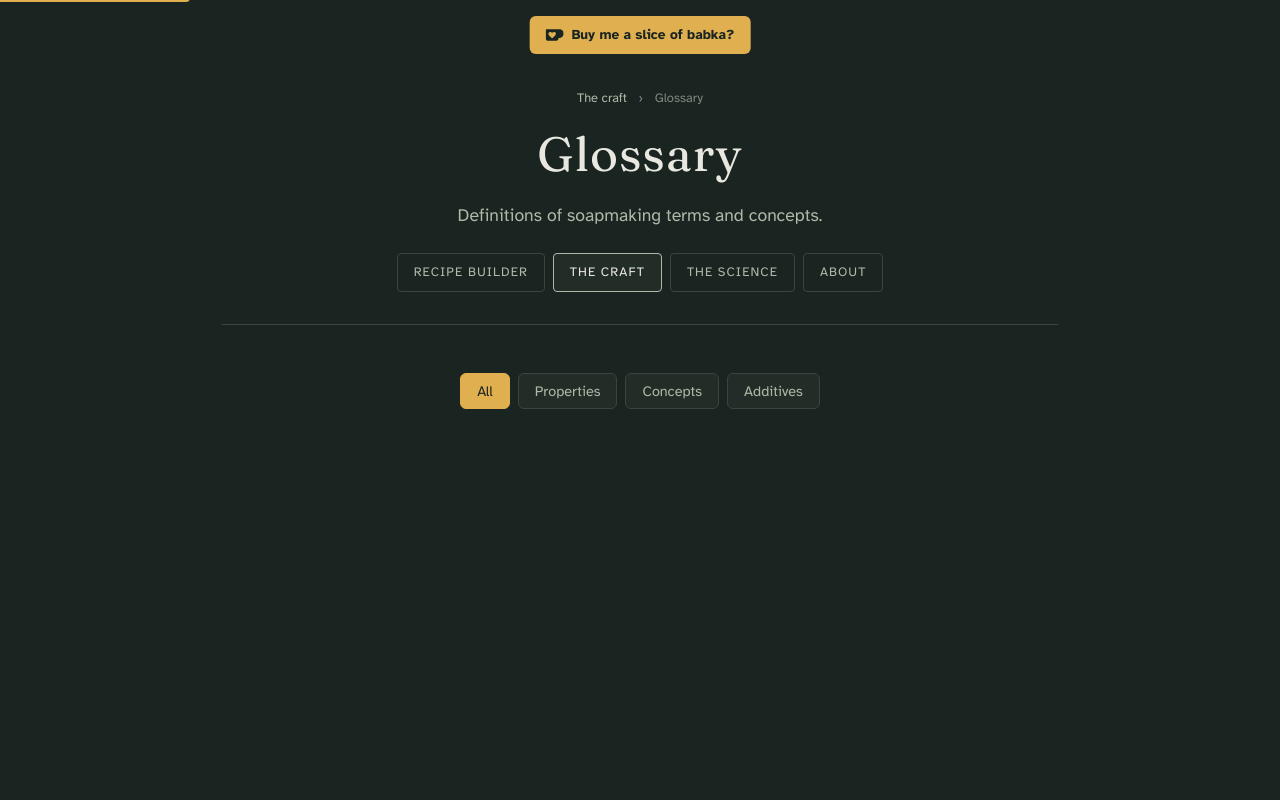
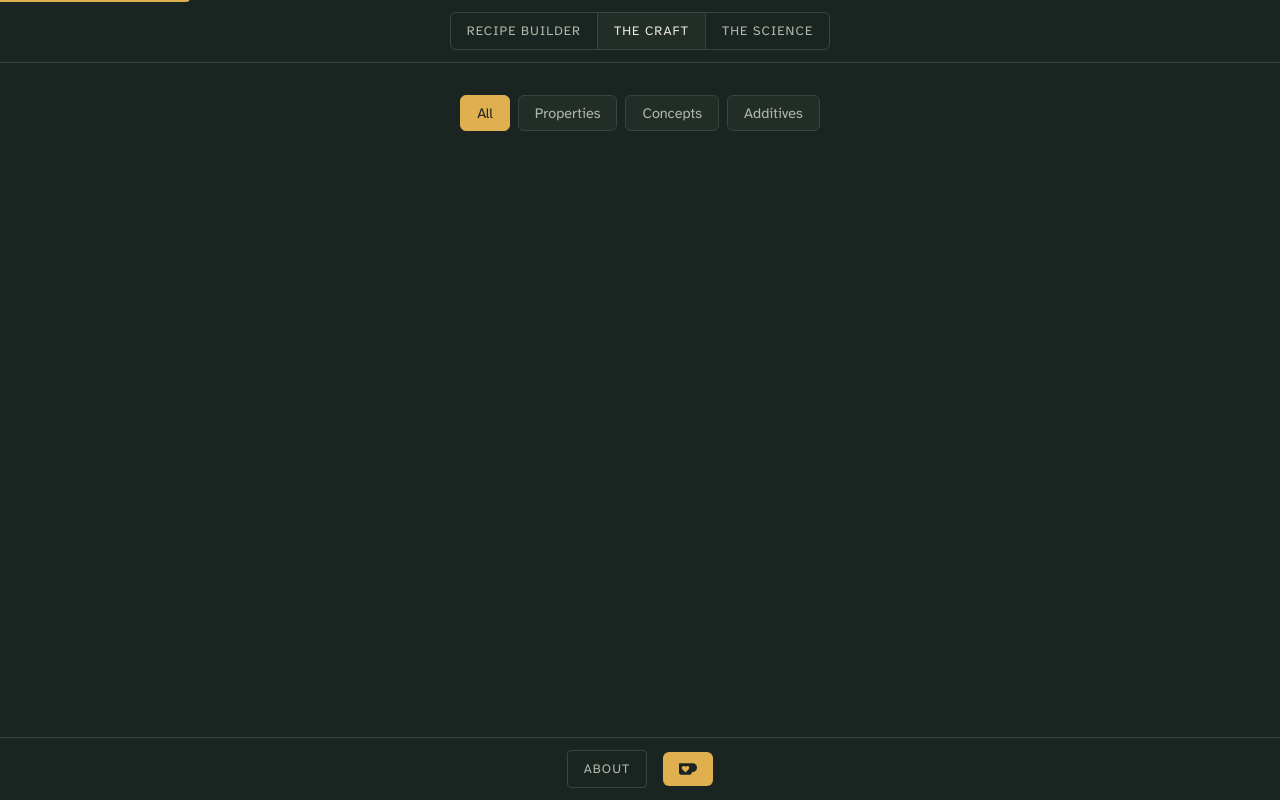
Before and after one commit to vanastassiou/soapmaker, a website with bundled scripts: page pages/soapmaking/glossary.html in a window 1280 px wide. Built offline with nearby package versions, Linux system fonts and the light colour scheme.

Commit message:
Refactor layout with fixed header nav and footer
Move navigation to a minimal fixed header with grouped link style.
Relocate About link and Ko-fi button to a fixed footer. Remove
page titles, intros, and breadcrumbs from subpages to simplify
the page structure.

```diff
--- a/pages/soapmaking/glossary.html
+++ b/pages/soapmaking/glossary.html
@@ -9,28 +9,14 @@
 </head>
 <body>
     <a href="#main-content" class="skip-link">Skip to main content</a>
+    <header>
+        <nav class="header-nav">
+            <a href="../../index.html" class="header-link">Recipe builder</a>
+            <a href="../soapmaking/" class="header-link" aria-current="page">The craft</a>
+            <a href="../how-it-works/" class="header-link">The science</a>
+        </nav>
+    </header>
     <div class="container page-container">
-        <header class="page-header">
-            <nav class="breadcrumb" aria-label="Breadcrumb">
-                <a href="./">The craft</a>
-                <span class="breadcrumb-separator" aria-hidden="true">›</span>
-                <span class="breadcrumb-current">Glossary</span>
-            </nav>
-            <h1>Glossary</h1>
-            <p class="page-intro">Definitions of soapmaking terms and concepts.</p>
-            <nav class="header-nav">
-                <a href="../../index.html" class="header-link">Recipe builder</a>
-                <a href="../soapmaking/" class="header-link" aria-current="page">The craft</a>
-                <a href="../how-it-works/" class="header-link">The science</a>
-                <a href="../about.html" class="header-link">About</a>
-                <a href="https://ko-fi.com/arkavia" target="_blank" rel="noopener" class="kofi-button" title="Ko-fi: Buy me a slice of babka?">
-                    <svg class="kofi-icon" width="18" height="18" viewBox="0 0 24 24" fill="currentColor" aria-hidden="true">
-                        <path d="M23.881 8.948c-.773-4.085-4.859-4.593-4.859-4.593H.723c-.604 0-.679.798-.679.798s-.082 7.324-.022 11.822c.164 2.424 2.586 2.672 2.586 2.672s8.267-.023 11.966-.049c2.438-.426 2.683-2.566 2.658-3.734 4.352.24 7.422-2.831 6.649-6.916zm-11.062 3.511c-1.246 1.453-4.011 3.976-4.011 3.976s-.121.119-.31.023c-.076-.057-.108-.09-.108-.09-.443-.441-3.368-3.049-4.034-3.954-.709-.965-1.041-2.7-.091-3.71.951-1.01 3.005-1.086 4.363.407 0 0 1.565-1.782 3.468-.963 1.904.82 1.832 3.011.723 4.311z"/>
-                    </svg>
-                    Buy me a slice of babka?
-                </a>
-            </nav>
-        </header>
 
         <nav class="page-nav" role="tablist" aria-label="Filter glossary by category">
             <button class="page-filter active" data-category="all" role="tab" aria-selected="true" aria-controls="glossaryList" id="filter-all">All</button>
@@ -46,6 +32,15 @@
         </main>
     </div>
 
+    <footer class="site-footer">
+        <a href="../about.html" class="footer-link">About</a>
+        <a href="https://ko-fi.com/arkavia" target="_blank" rel="noopener" class="kofi-button" title="Ko-fi: Buy me a slice of babka?">
+            <svg class="kofi-icon" width="18" height="18" viewBox="0 0 24 24" fill="currentColor" aria-hidden="true">
+                <path d="M23.881 8.948c-.773-4.085-4.859-4.593-4.859-4.593H.723c-.604 0-.679.798-.679.798s-.082 7.324-.022 11.822c.164 2.424 2.586 2.672 2.586 2.672s8.267-.023 11.966-.049c2.438-.426 2.683-2.566 2.658-3.734 4.352.24 7.422-2.831 6.649-6.916zm-11.062 3.511c-1.246 1.453-4.011 3.976-4.011 3.976s-.121.119-.31.023c-.076-.057-.108-.09-.108-.09-.443-.441-3.368-3.049-4.034-3.954-.709-.965-1.041-2.7-.091-3.71.951-1.01 3.005-1.086 4.363.407 0 0 1.565-1.782 3.468-.963 1.904.82 1.832 3.011.723 4.311z"/>
+            </svg>
+        </a>
+    </footer>
+
     <script type="module" src="./js/glossary.js"></script>
 </body>
 </html>
--- a/styles.css
+++ b/styles.css
@@ -207,6 +207,7 @@
         color: var(--text-primary);
         min-height: 100vh;
         line-height: 1.6;
+        padding-bottom: 4rem;
     }
 }
 /* ============================================
@@ -219,7 +220,7 @@
         max-width: var(--max-width-page);
         margin-left: auto;
         margin-right: auto;
-        padding-top: var(--space-14);
+        padding-top: var(--space-8);
         padding-bottom: var(--space-14);
         padding-left: var(--space-8);
         padding-right: var(--space-8);
@@ -240,32 +241,17 @@
 
     /* Header Layout */
     header {
-        text-align: center;
-        margin-bottom: var(--space-12);
-        padding: var(--space-8) 0;
+        display: flex;
+        justify-content: center;
+        padding: var(--space-3) 0;
         border-bottom: 1px solid var(--border);
-    }
-
-    h1 {
-        font-family: var(--font-display);
-        font-size: var(--text-7xl);
-        font-weight: 400;
-        color: var(--accent-cream);
-        letter-spacing: 0.02em;
-        margin-bottom: var(--space-2);
-    }
-
-    header p {
-        color: var(--text-secondary);
-        font-size: var(--text-3xl);
     }
 
     .header-nav {
         display: flex;
-        flex-wrap: wrap;
-        justify-content: center;
-        gap: var(--space-2);
-        margin-top: var(--space-3);
+        border: 1px solid var(--border);
+        border-radius: var(--radius-md);
+        overflow: hidden;
     }
 
     .header-link {
@@ -275,35 +261,31 @@
         text-transform: uppercase;
         letter-spacing: 0.08em;
         padding: var(--space-2) var(--space-4);
-        border: 1px solid var(--border);
-        border-radius: var(--radius-sm);
+        border-right: 1px solid var(--border);
         transition: all var(--transition-base);
         -webkit-tap-highlight-color: transparent;
     }
 
+    .header-link:last-child {
+        border-right: none;
+    }
+
     .header-link:hover {
         color: var(--text-primary);
-        border-color: var(--text-secondary);
+        background: var(--bg-tertiary);
     }
 
     .header-link:active {
         color: var(--text-primary);
-        border-color: var(--text-secondary);
-        background: transparent;
+        background: var(--bg-tertiary);
     }
 
     .header-link[aria-current="page"] {
         color: var(--text-primary);
         background: var(--bg-secondary);
-        border-color: var(--text-secondary);
     }
 
     .kofi-button {
-        position: absolute;
-        top: 1rem;
-        left: 50%;
-        transform: translateX(-50%);
-        z-index: 100;
         display: inline-flex;
         align-items: center;
         gap: var(--space-2);
@@ -331,11 +313,49 @@
         flex-shrink: 0;
     }
 
+    /* Site footer */
+    .site-footer {
+        position: fixed;
+        bottom: 0;
+        left: 0;
+        right: 0;
+        z-index: 100;
+        display: flex;
+        justify-content: center;
+        align-items: center;
+        gap: var(--space-4);
+        padding: var(--space-3) var(--space-4);
+        background: var(--bg-primary);
+        border-top: 1px solid var(--border);
+    }
+
+    .footer-link {
+        color: var(--text-secondary);
+        text-decoration: none;
+        font-size: var(--text-base);
+        text-transform: uppercase;
+        letter-spacing: 0.08em;
+        padding: var(--space-2) var(--space-4);
+        border: 1px solid var(--border);
+        border-radius: var(--radius-sm);
+        transition: all var(--transition-base);
+    }
+
+    .footer-link:hover {
+        color: var(--text-primary);
+        border-color: var(--text-secondary);
+    }
+
+    .footer-link[aria-current="page"] {
+        color: var(--text-primary);
+        background: var(--bg-secondary);
+        border-color: var(--text-secondary);
+    }
+
     @media (max-width: 480px) {
         .kofi-button {
             font-size: var(--text-sm);
             padding: var(--space-1) var(--space-3);
-            top: 0.5rem;
         }
 
         h1 {
```
Also changed, not shown: index.html (+10 -9 lines), pages/about.html (+16 -16 lines), pages/how-it-works/formulas.html (+16 -21 lines), pages/how-it-works/glossary.html (+16 -21 lines), pages/how-it-works/index.html (+16 -17 lines), pages/how-it-works/properties.html (+16 -21 lines), pages/how-it-works/references.html (+16 -21 lines), pages/soapmaking/equipment.html (+16 -21 lines), pages/soapmaking/index.html (+16 -16 lines), pages/soapmaking/ingredients.html (+16 -21 lines), pages/soapmaking/processes.html (+16 -21 lines).
